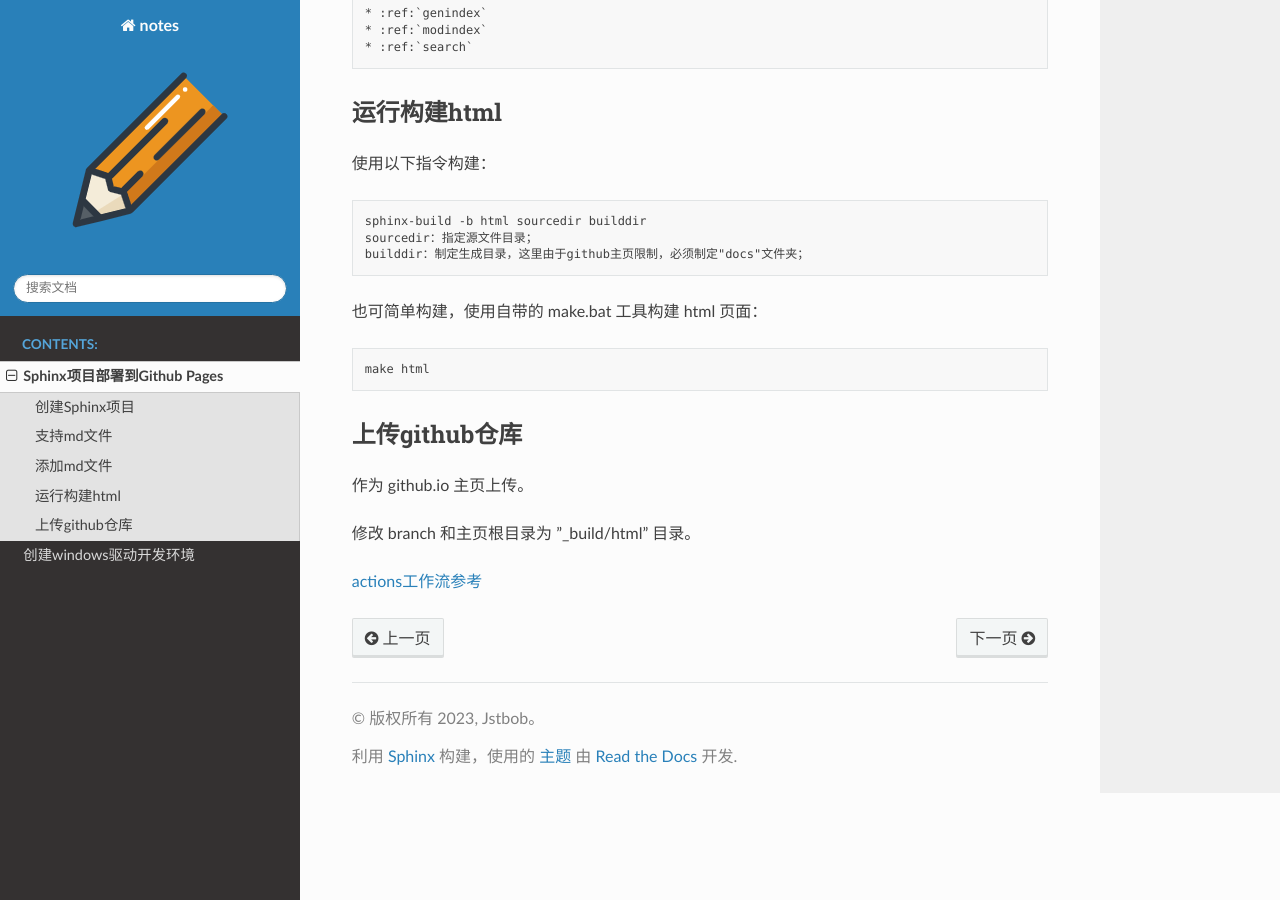
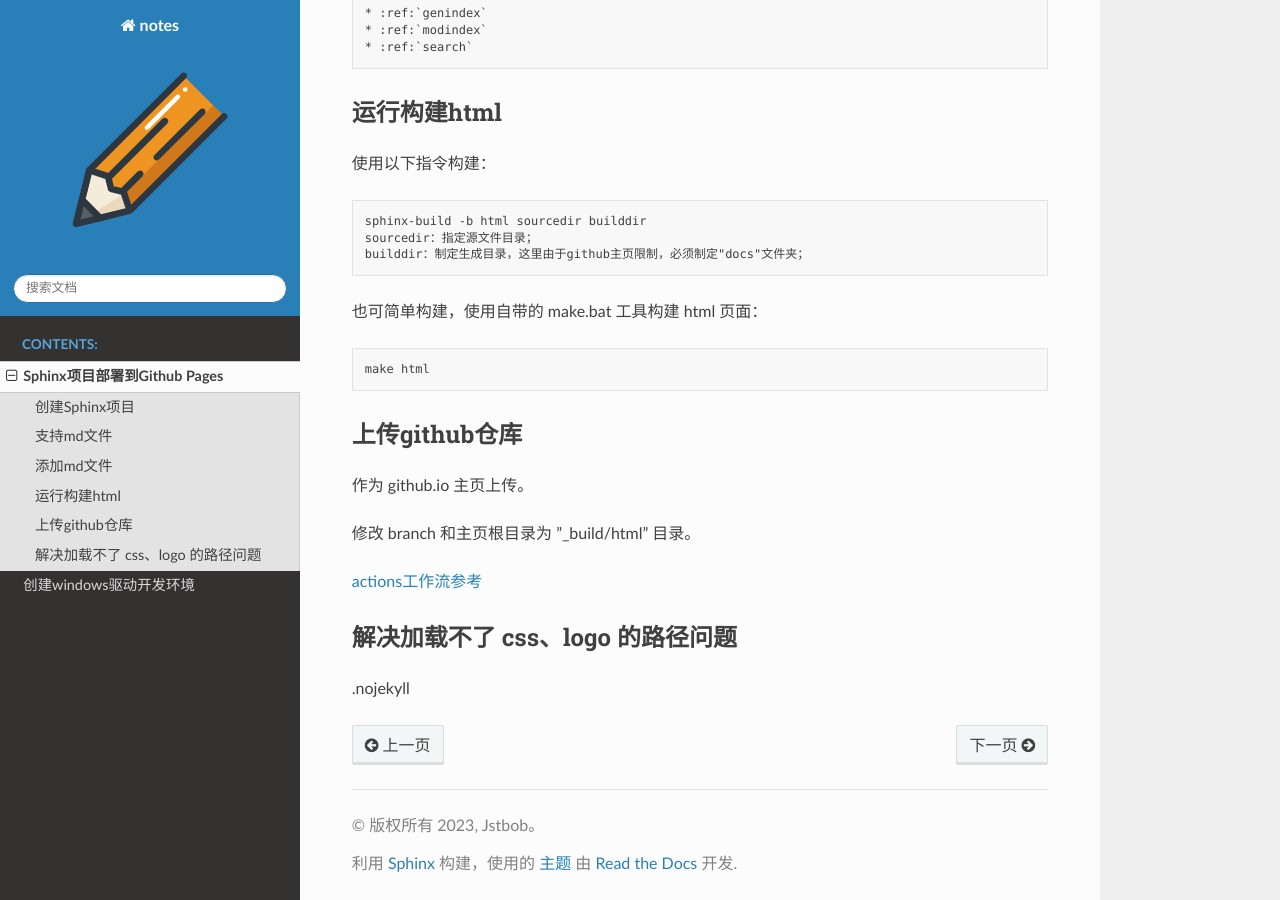
Before and after one commit to Jstbob/sphinx, a Sphinx documentation site: the page built from docs/source/readme.md, in a window 1280 px wide and 900 px high, scrolled down 2024 px. Built offline with Sphinx 7.4.7 and the Read the Docs theme 2.0.0, drawn with Linux system fonts in a browser that asks for light colours.

Commit message:
解决加载不了 css、logo 的路径问题

```diff
--- a/docs/source/readme.md
+++ b/docs/source/readme.md
@@ -127,6 +127,8 @@ make html
 
 修改 branch 和主页根目录为 ”_build/html” 目录。
 
+[actions工作流参考](https://coderefinery.github.io/documentation/gh_workflow/)
 
+## 解决加载不了 css、logo 的路径问题
 
-[actions工作流参考](https://coderefinery.github.io/documentation/gh_workflow/)
+.nojekyll
```
Also changed, not shown: 1 other file.
